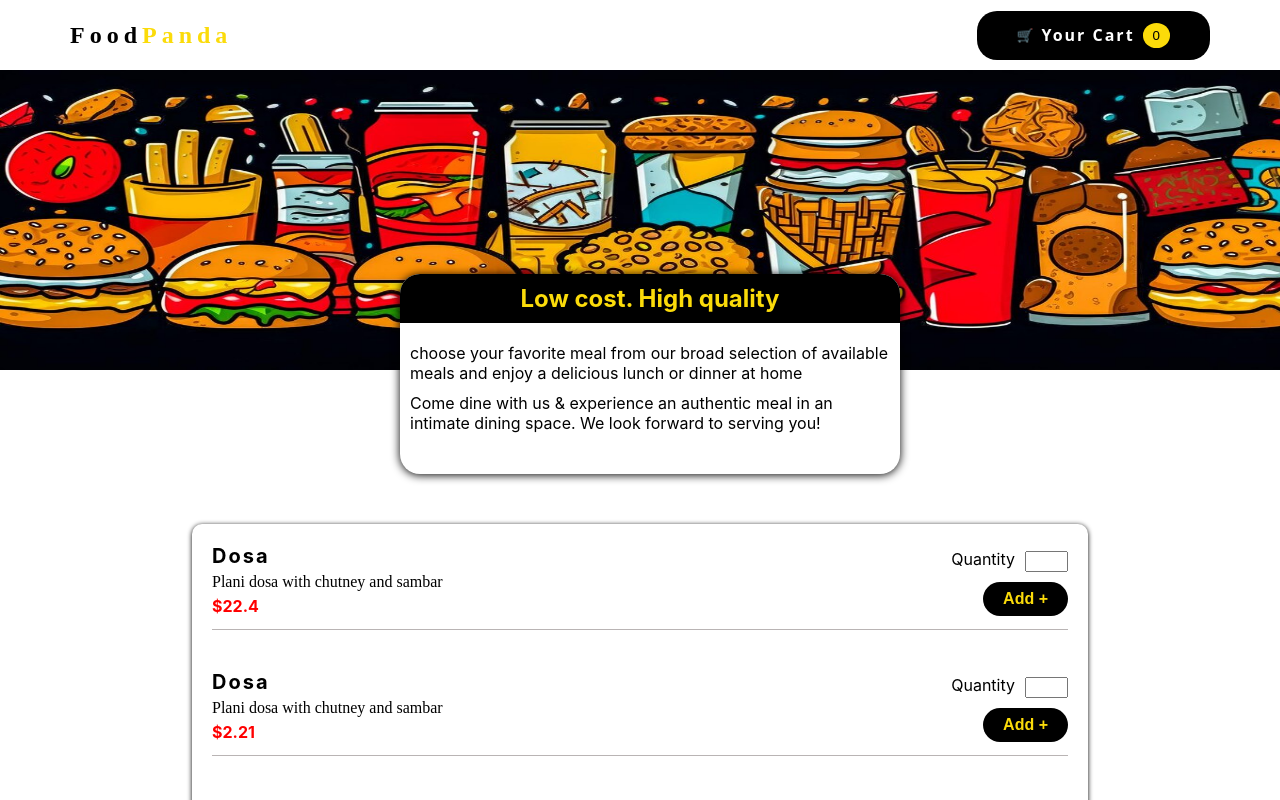
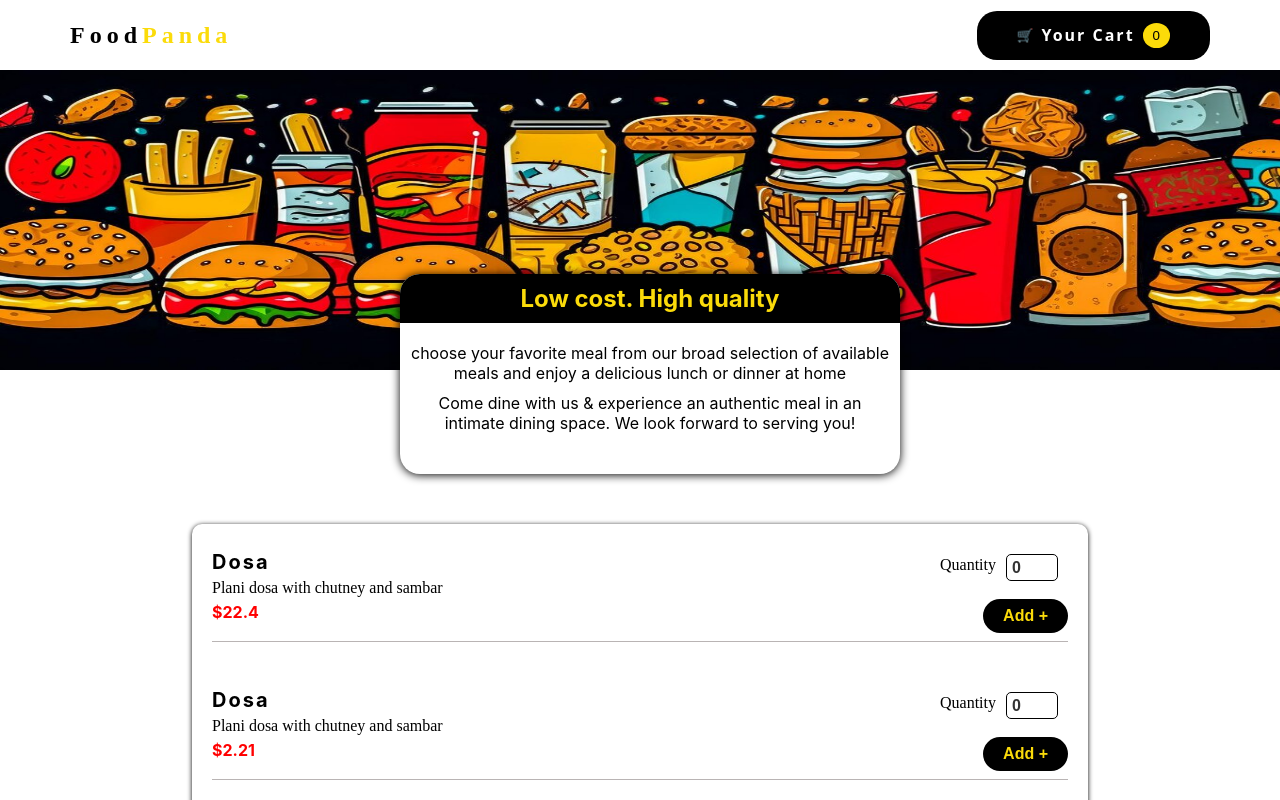
Before and after one commit to Akshay-Achuthan/Food-Ordedering-App, a React (Create React App) app: page / in a window 1280 px wide. Shown: the top 800 px of the page. Built offline with nearby package versions, Linux system fonts and the light colour scheme.

Commit message:
added counter functionality with some css changes

```diff
--- a/src/UI/Card.module.css
+++ b/src/UI/Card.module.css
@@ -4,4 +4,5 @@
   background-color: #fff;
   border-radius: 10px;
   box-shadow: 0px 1px 5px 0px #000;
+  margin-bottom: 25px;
 }
--- a/src/components/MainMenu.js
+++ b/src/components/MainMenu.js
@@ -11,8 +11,8 @@ const MainMenu = () => {
   return (
     <Card>
       {
-        MenuData.map((item) => (
-          <MenuItem title={item.title} description={item.descritpion} price={item.price}/>
+        MenuData.map((item,index) => (
+          <MenuItem key={index} title={item.title} description={item.descritpion} price={item.price}/>
         ))
       }
     </Card>
--- a/src/components/MenuItem.js
+++ b/src/components/MenuItem.js
@@ -1,6 +1,21 @@
+import React, {useState} from "react";
 import styles from "./MenuItem.module.css"
 
 const MenuItem = (props) => {
+
+  let [incrementNum,setIncrementNum] = useState(0);
+
+  const addButtonHandler = () => {
+    setIncrementNum((preVal) => {
+      const convertedPreVal = Number(preVal);
+      return convertedPreVal+1;
+    })
+  }
+
+  const inputHandler = (event) => {
+    setIncrementNum(event.target.value);
+  }
+
   return (
     <ul className={styles['list']}>
       <li className={styles['list-styles']}>
@@ -12,9 +27,9 @@ const MenuItem = (props) => {
         <div className={styles['list-styles__seconddiv']}>
           <div className={styles['list-styles__quantity']}>
             <p>Quantity</p>
-            <input type="number"/>
+            <input onChange={inputHandler} value={incrementNum} type="number"/>
           </div>
-          <button className={styles['list-styles__button']}>Add +</button>
+          <button onClick={addButtonHandler} className={styles['list-styles__button']}>Add +</button>
         </div>
       </li>
     </ul>
--- a/src/components/MenuItem.module.css
+++ b/src/components/MenuItem.module.css
@@ -18,7 +18,7 @@
   letter-spacing: 2px;
 }
 
-.list-styles__description{
+.list-styles__description,.list-styles__quantity{
   font-size: 16px;
   font-family: cursive;
 }
@@ -44,9 +44,18 @@
   align-items: center;
 }
 
-.list-styles__quantity input{
-  width: 35px;
-  margin-left: 10px;
+input[type="number"] {
+  width: 40px;
+  height: 15px;
+  padding: 5px;
+  margin: 10px;
+  border: 1px solid #000;
+  border-radius: 5px;
+  background-color: #fff;
+  color: #333;
+  font-family: Arial, sans-serif;
+  font-size: 16px;
+  font-weight: bold;
 }
 
 .list-styles__button{
@@ -58,4 +67,5 @@
   font-size: 16px;
   font-weight: 700;
   margin-top: 8px;
+  cursor: pointer;
 }
--- a/src/components/TitleCard.module.css
+++ b/src/components/TitleCard.module.css
@@ -32,4 +32,5 @@
 
 .card p {
   margin: 10px;
+  text-align: center;
 }
```
